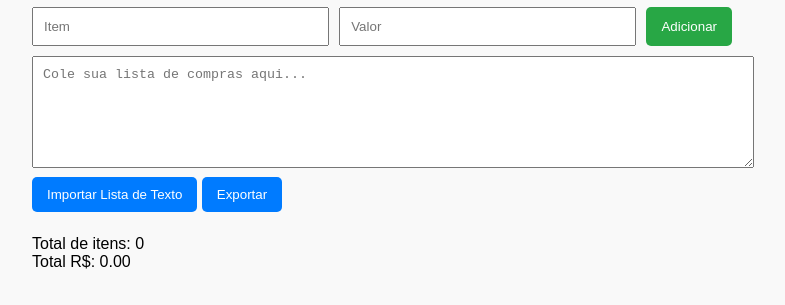
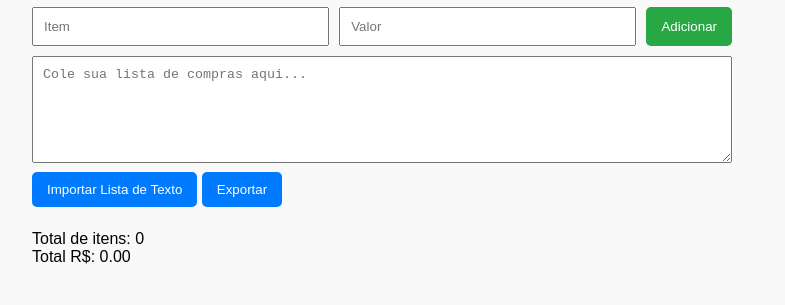
Before and after one commit to rodrigodomenico/ListadeCompras, a plain HTML site: page index.html in a window 1280 px wide. Shown: the part 149-454 px from the top of the page, without its empty margins (258-1043 px from the left). Drawn offline with Linux system fonts and the light colour scheme.

Commit message:
Update index.html
Adicionado compatibilidade para o celular.

```diff
--- a/index.html
+++ b/index.html
@@ -2,6 +2,7 @@
 <html lang="pt-BR">
 <head>
   <meta charset="UTF-8">
+  <meta name="viewport" content="width=device-width, initial-scale=1.0">
   <title>Lista de Compras</title>
   <style>
     body {
@@ -23,6 +24,7 @@
     }
     .input-group {
       display: flex;
+	  flex-wrap: wrap;
       gap: 10px;
       margin-bottom: 10px;
     }
@@ -105,7 +107,8 @@
     <button class="btn-add" onclick="adicionarItem()">Adicionar</button>
   </div>
 
-  <textarea id="importarTexto" placeholder="Cole sua lista de compras aqui..." rows="6" style="width: 100%;"></textarea>
+  <textarea id="importarTexto" placeholder="Cole sua lista de compras aqui..." rows="6"
+  style="width: 100%; max-width: 100%; height: 8em; box-sizing: border-box;"></textarea>
   <button class="btn-import" onclick="importarTextoLista()">Importar Lista de Texto</button>
   <button class="btn-export" onclick="exportarLista()">Exportar</button>
   <br/><br/>
```
